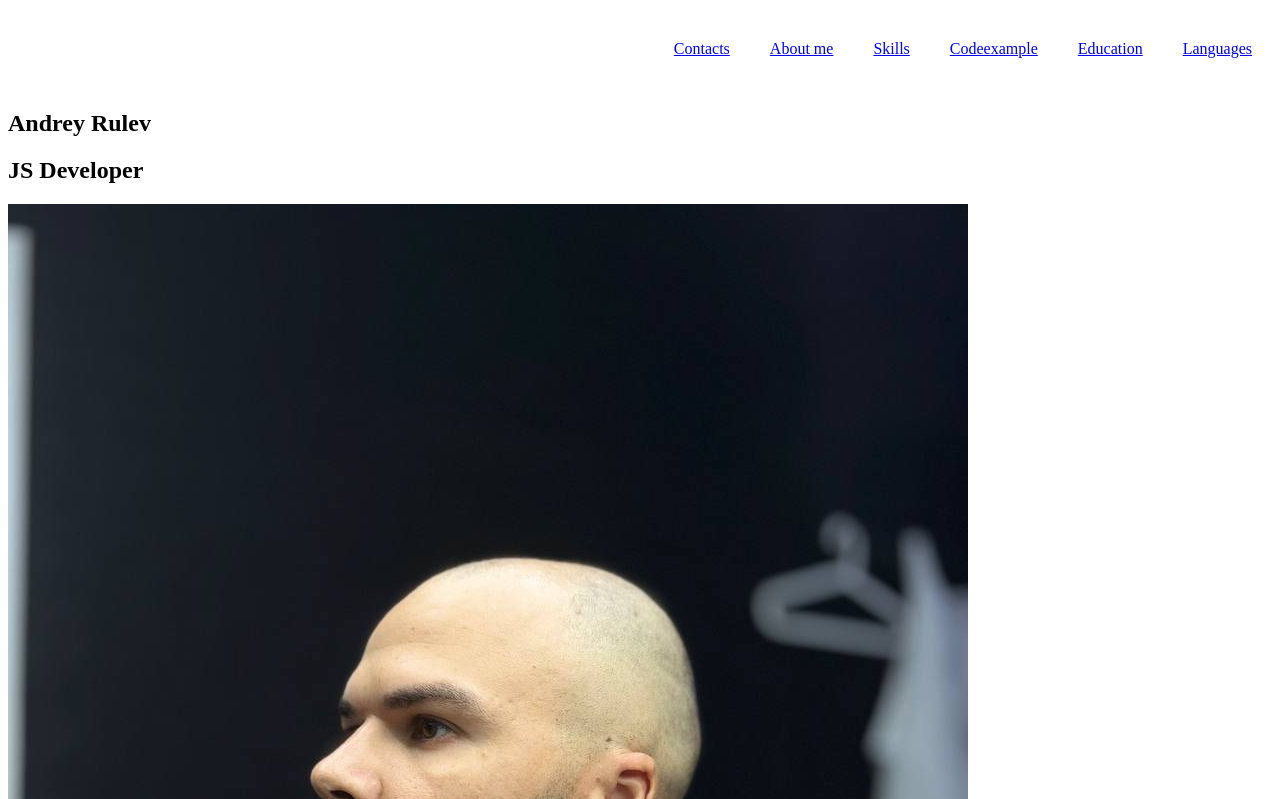
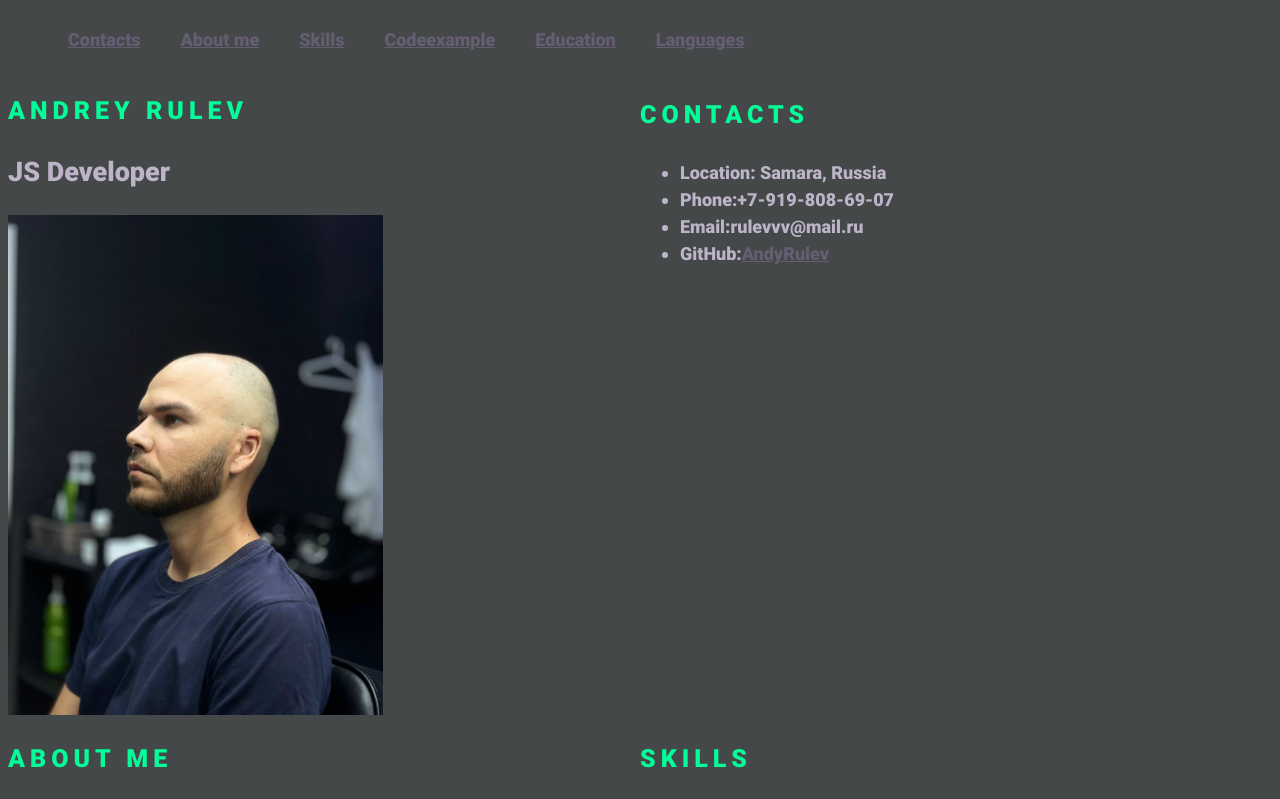
Before and after one commit to AndyRulev/rsschool-cv, a plain HTML site: page index.html in a window 1280 px wide. Shown: the top 799 px of the page. Drawn offline with Linux system fonts and the light colour scheme.

Commit message:
feat: add style

```diff
--- a/index.html
+++ b/index.html
@@ -2,13 +2,14 @@
 <html lang="en">
 <head>
     <title>cv</title>
-    <link rel="stylesheet" href="/style.css"/>
+    <link rel="stylesheet" href="style.css" />
     <link rel="icon" href="https://app.rs.school/static/images/logo-rsschool3.png" />
     <meta charset="UTF-8">
     <meta name="viewport" content="width=device-width, initial-scale=1.0">
 </head>
-<body>
+<body class="body">
     <header class="header">
+        <div class="container main-container">
         <nav class="nav">
             <ul class="nav-list">
                 <li class="nav-item"><a href="#contacts"class="nav-link">Contacts</a></li>
@@ -19,15 +20,14 @@
                 <li class="nav-item"><a href="#languages"class="nav-link">Languages</a></li>
             </ul>
         </nav>
-
-        <div class="container"></div>
+        </div>
     </header>
     <main>
+        <div class="container main-container" >
         <section class="section" id="profile">
             <h1 class="section-title">Andrey Rulev</h1>
             <h2>JS Developer</h2>
-            <div><img src="asset/img/avatar.jpeg" alt="my foto" />
-            </div>
+            <img class="avatar" src="asset/img/avatar.jpeg" alt="my foto"/>
         </section>
         <section class="section" id="contacts">
             <p class="section-title">Contacts</p>
@@ -60,11 +60,13 @@
                 <li>English - Elementary</li>
             </ul>
         </section>
+    </div>
     </main>
     <footer>
-<a href="https://rs.school/courses/javascript-ru">JavaScript / Front-end Course</a>
- <p>2024</p>
- <img src="https://raw.githubusercontent.com/rolling-scopes-school/tasks/34c6c5cbc96ec26fcfdb022d1a6f3b2641f0110c/tasks/cv/rs-school-logo.svg" alt="logo-rsschool3" width="240" height="320" >
+        <div class="container main-container">
+<a href="https://rs.school/courses/javascript-ru">JavaScript / Front-end Course 2024</a>
+<img src="https://raw.githubusercontent.com/rolling-scopes-school/tasks/34c6c5cbc96ec26fcfdb022d1a6f3b2641f0110c/tasks/cv/rs-school-logo.svg" alt="logo-rsschool3" width="240" height="320" >
+</div>
 </footer>
 
 </body>
--- a/style.css
+++ b/style.css
@@ -1,14 +1,24 @@
-
 @font-face {
     font-family: Roboto;
-    src: url("asset/fonts/Roboto/Roboto-Regular.ttf")
+    src: url(asset/fonts/Roboto/Roboto-Black.ttf);
 }
 body {
     display: flex;
     flex-direction: column;
     justify-content: space-between;
   }
-  .container {
+.section-title {
+    font-size: 50px;
+}
+.avatar {
+    max-width: 500px;
+    max-height: 500px;
+    display: block;
+}
+.body {
+    color: rgb(2, 1, 15);
+}
+.container {
     max-width: 1440px;
     margin: 0 auto;
   }
@@ -22,35 +32,49 @@ body {
   }
   .nav-link {
     padding: 0 20px;
-    line-height: 50px;
+    line-height: 20px;
   }
   .nav-link {
-    transition: 0.3s;
+    transition: 1.0s;
   }
   .section-item a {
-    color: #829985;
+    color: #fafa05;
     text-decoration: none;
-    transition: color 0.5s;
+    transition: color 1.5s;
   }
   .section-item a:hover {
-    color: #4d2323;
+    color: #eb0808;
   }
-  .avatar{
-    border-radius: 50%;
-    max-width: 206px;
-    max-height: 206px;
-    display: block;
-    margin: 0px auto;
+  .main-container {
+    display: flex;
+    flex-wrap: wrap;
   }
 
-html {
-    scroll-behavior: smooth;
+  .section {
+    width: 50%;
   }
-  <style>
-  div{
-    border-radius: 50%;
-    max-width: 206px;
-    max-height: 206px;
-    display: block;
-    margin: 0px auto;
+  @media (max-width: 768px) {
+    .section {
+      width: 100%;
+    }
   }
+  body {
+    font-family: "Roboto", sans-serif;
+    font-size: 18px;
+    font-weight: 400;
+    line-height: 1.5;
+    color: 2323;#4d
+  }
+  .section-title {  font-size: 25px;
+    font-weight: 400;
+    text-transform: uppercase;
+    letter-spacing: 5px;
+    color: #03fd99;
+  }
+  .body {
+    color: #d9cee7cf;
+    background-color: rgb(68, 72, 72);
+  }
+  a {
+    color: #6d637ccf;
+  }
```
